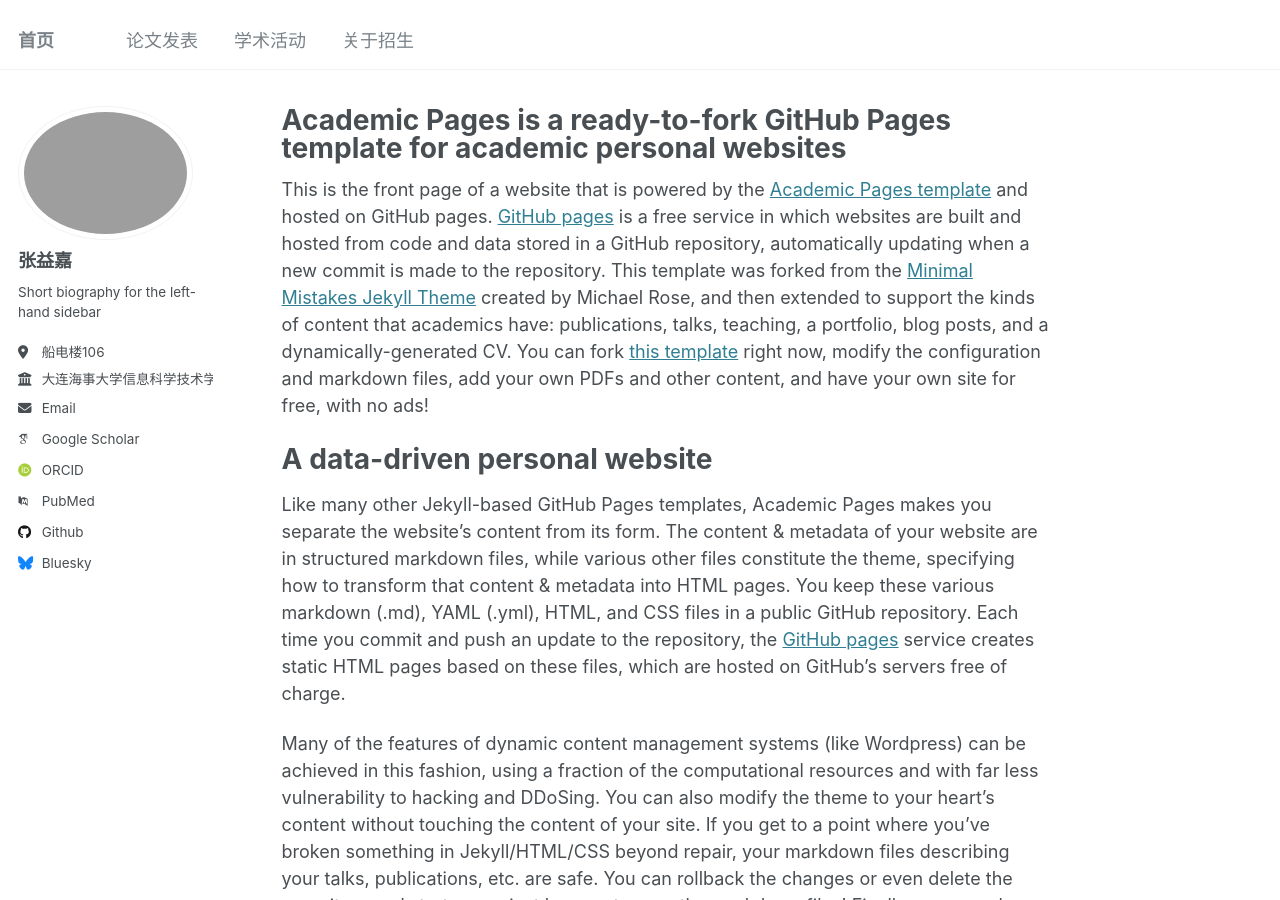
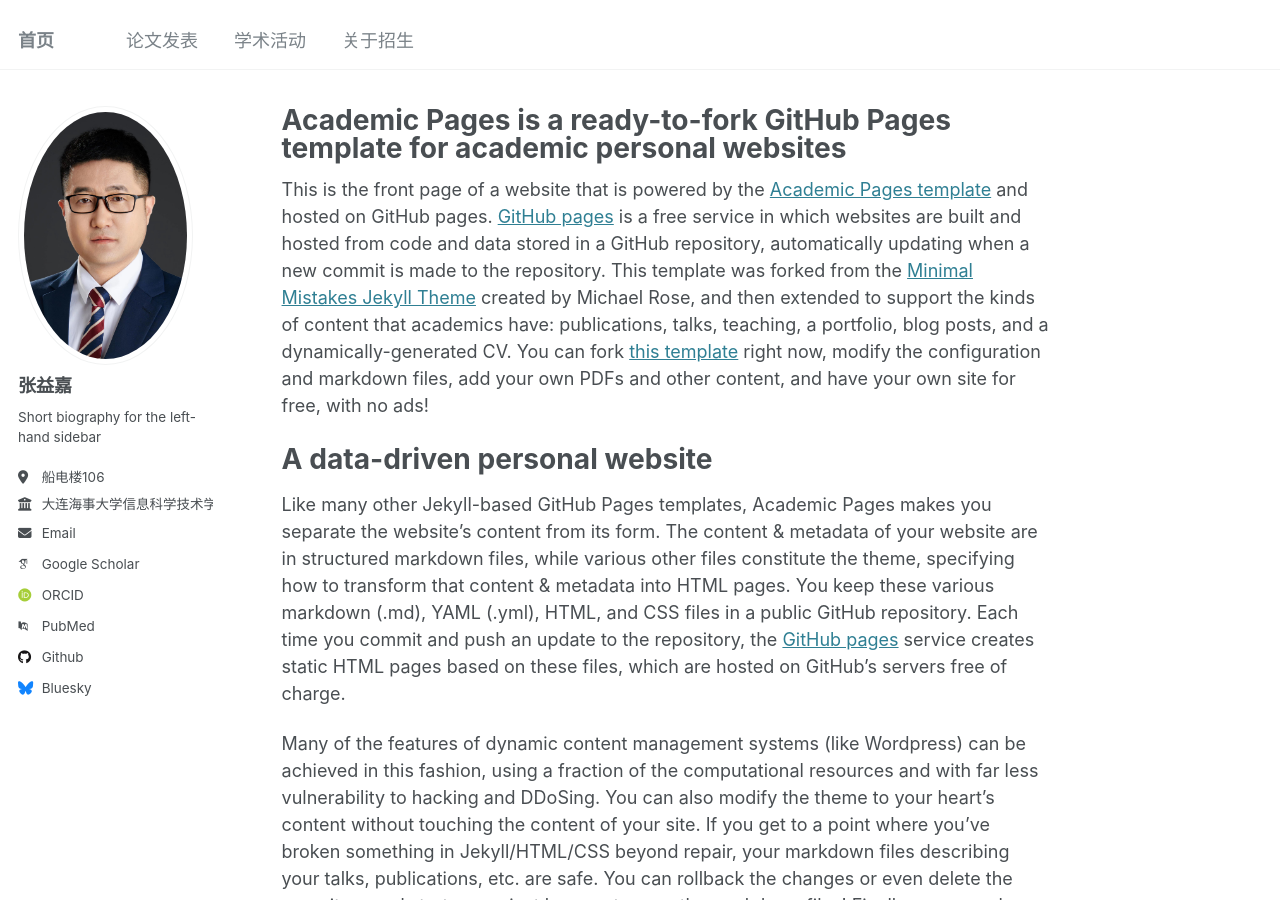
Before and after one commit to DMU-ITREC/zhangyijia.github.io, a Jekyll site: the page built from _pages/about.md, in a window 1280 px wide and 900 px high. Built offline with Jekyll 4.4.1, drawn with Linux system fonts in a browser that asks for light colours; some web fonts are replaced.

Commit message:
Update _config.yml

```diff
--- a/_config.yml
+++ b/_config.yml
@@ -21,7 +21,7 @@ repository               : "academicpages/academicpages.github.io"
 #               Additional customization can be done by editing /_includes/author-profile.html
 author:
   # Biographic information
-  avatar           : "张益嘉.png"
+  avatar           : "张益嘉.jpg"
   name             : "张益嘉"
   pronouns         : # example: "she/her"
   bio              : "Short biography for the left-hand sidebar"
```
